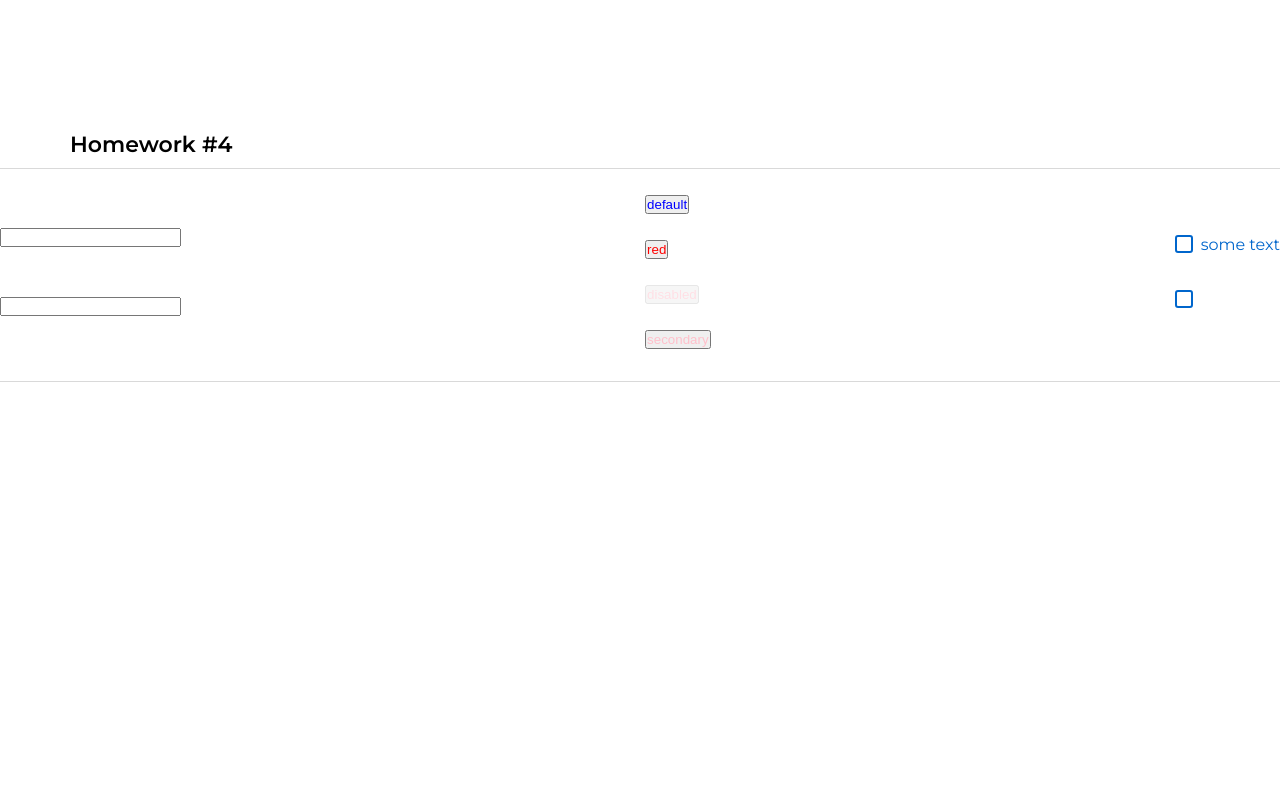
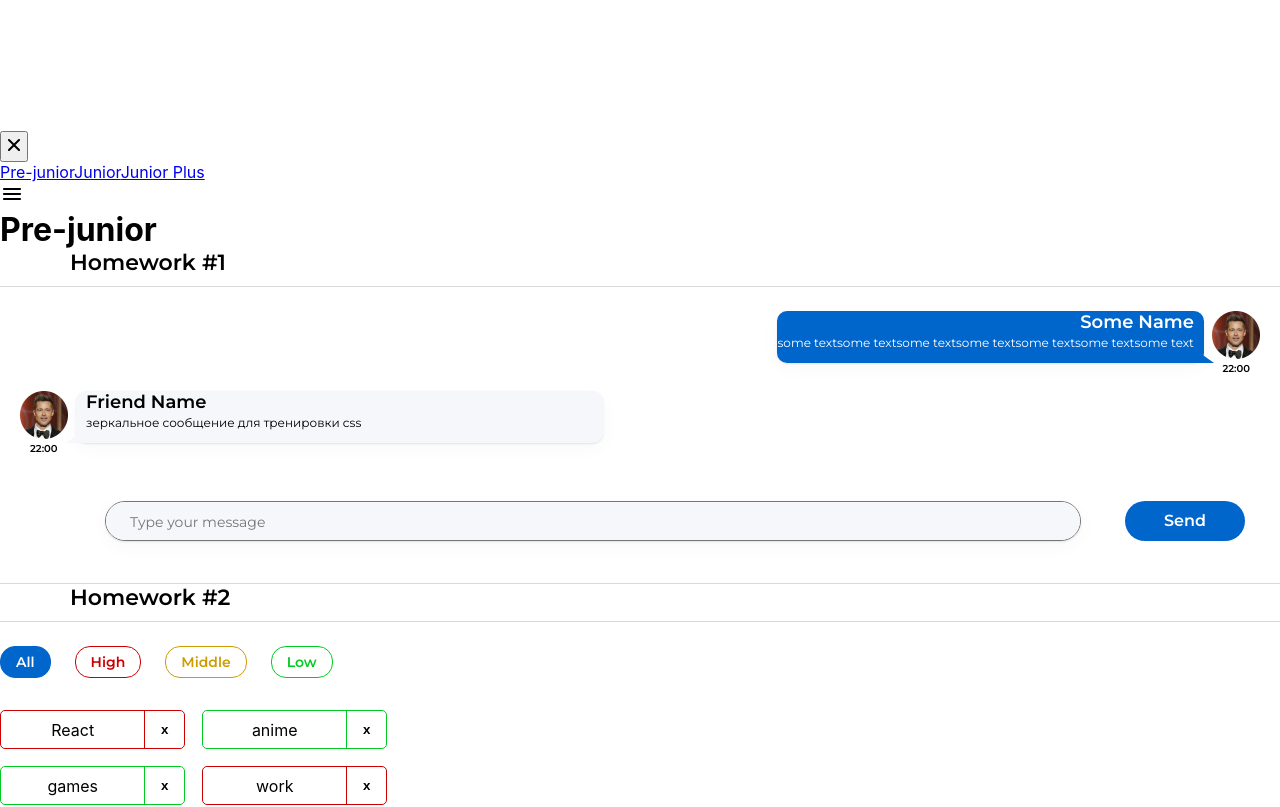
Before and after one commit to abdcod/IGN_Project, a React (Create React App) app: page /#/pre-junior in a window 1280 px wide. Shown: the top 807 px of the page. Built offline with nearby package versions, Linux system fonts and the light colour scheme.

Commit message:
сделал hw5

```diff
--- a/src/s1-main/App.tsx
+++ b/src/s1-main/App.tsx
@@ -4,6 +4,7 @@ import HW1 from '../s2-homeworks/hw01/HW1'
 import HW2 from "../s2-homeworks/hw02/HW2";
 import HW3 from "../s2-homeworks/hw03/HW3";
 import HW4 from "../s2-homeworks/hw04/HW4";
+import HW5 from "../s2-homeworks/hw05/HW5";
 
 
 function App() {
@@ -12,9 +13,9 @@ function App() {
             {/*<HW1/>*/}
             {/*<HW2/>*/}
             {/*<HW3/>*/}
-            <HW4/>
+            {/*<HW4/>*/}
             {/*при выполнении дз 5 и более - закомментировать здесь дз 1-4, так как они есть внутри дз 5*/}
-            {/*<HW5/>*/}
+            <HW5/>
         </div>
     )
 }
--- a/src/s2-homeworks/hw05/Pages.tsx
+++ b/src/s2-homeworks/hw05/Pages.tsx
@@ -18,13 +18,16 @@ function Pages() {
             <Routes>
                 {/*роутинг будут писать студенты*/}
                 {/*в начале мы попадаем на страницу '/' и переходим сразу на страницу /pre-junior*/}
-                {/*<Route ...*/}
+                <Route path={'/'} element={<Navigate to={PATH.PRE_JUNIOR}/>}/>
+
 
                 {/*роуты для /pre-junior, /junior, /junior-plus*/}
-                {/*<Route ...*/}
-                {/*<Route ...*/}
-                {/*<Route ...*/}
+                <Route path={'/'} element={<Navigate to={PATH.PRE_JUNIOR}/>}/>
+                <Route path={PATH.PRE_JUNIOR} element={<PreJunior />}/>
+                <Route path={PATH.JUNIOR} element={<Junior />}/>
+                <Route path={PATH.JUNIOR_PLUS} element={<JuniorPlus />}/>
 
+                <Route path={'/*'} element={<Error404/>}/>
                 {/*роут для несуществующей страницы должен отрисовать <Error404 />*/}
                 {/*<Route ...*/}
             </Routes>
--- a/src/s2-homeworks/hw05/sidebar/Sidebar.module.css
+++ b/src/s2-homeworks/hw05/sidebar/Sidebar.module.css
@@ -17,6 +17,7 @@
 }
 
 .nav a.active {
+
 }
 .close {
 }
--- a/src/s2-homeworks/hw05/sidebar/Sidebar.tsx
+++ b/src/s2-homeworks/hw05/sidebar/Sidebar.tsx
@@ -31,7 +31,9 @@ export const Sidebar: FC<PropsType> = ({open, handleClose}) => {
                         id={'hw5-pre-junior-link'}
                         to={PATH.PRE_JUNIOR}
                         onClick={handleClose}
-                        // className={...} // делает студент
+                        className={({ isActive }) =>
+                            isActive ? s.active : ""
+                        } // делает студент
                     >
                         Pre-junior
                     </NavLink>
@@ -39,7 +41,9 @@ export const Sidebar: FC<PropsType> = ({open, handleClose}) => {
                         id={'hw5-junior-link'}
                         to={PATH.JUNIOR}
                         onClick={handleClose}
-                        // className={...} // делает студент
+                        className={({ isActive }) =>
+                            isActive ? s.active : ""
+                        }
                     >
                         Junior
                     </NavLink>
@@ -47,7 +51,9 @@ export const Sidebar: FC<PropsType> = ({open, handleClose}) => {
                         id={'hw5-junior-plus-link'}
                         to={PATH.JUNIOR_PLUS}
                         onClick={handleClose}
-                        // className={...} // делает студент
+                        className={({ isActive }) =>
+                            isActive ? s.active : ""
+                        }
                     >
                         Junior Plus
                     </NavLink>
```
